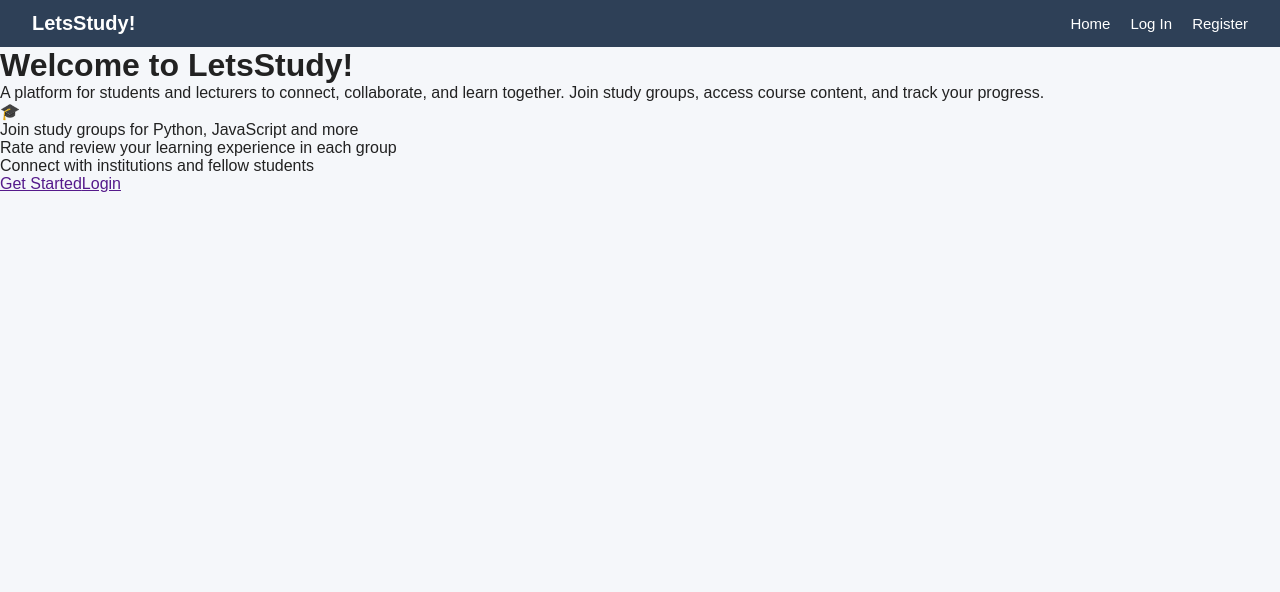
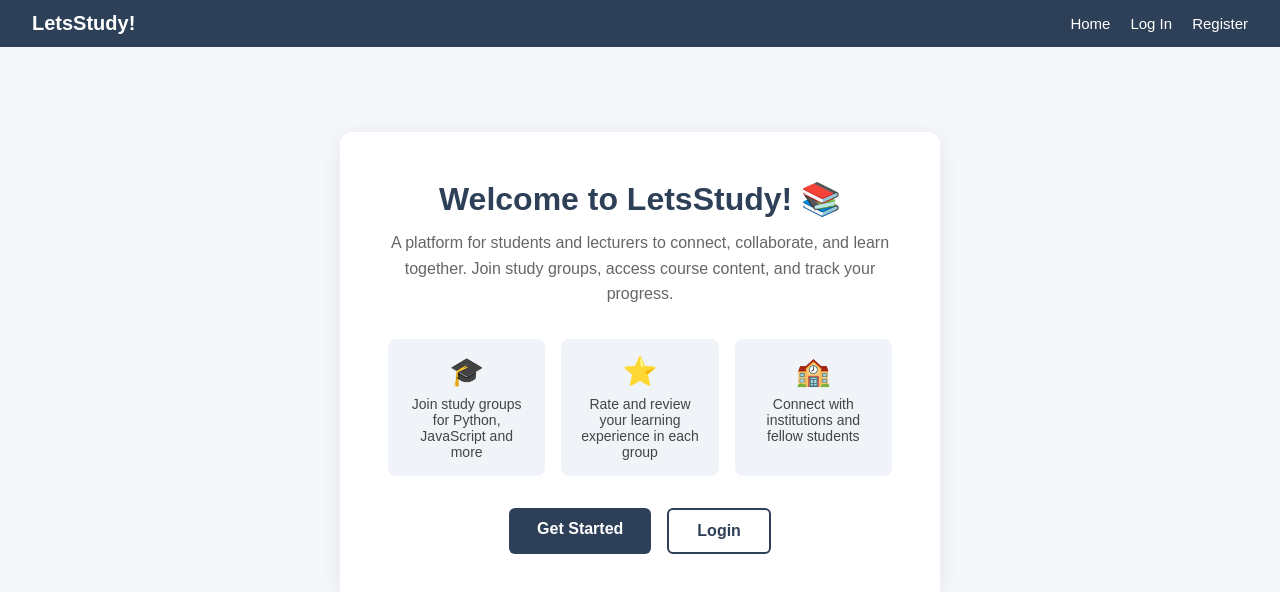
Before and after one commit to sjmanyarkiy/group-4-study-group-finder, a React (Create React App) app in the folder client/: page / in a window 1280 px wide. Shown: the top 592 px of the page. Built offline with nearby package versions, Linux system fonts and the light colour scheme; no server answers.

Commit message:
added css to home page

```diff
--- a/client/src/components/Home.js
+++ b/client/src/components/Home.js
@@ -3,48 +3,50 @@ import { Link } from 'react-router-dom'
 
 function Home( { user }) {
   return (
-    <div>
+    <div style={styles.container}>
       { user ? (
-        <div>
-          <h1>Welcome back, {user.name}</h1>
-          <p>
+        <div style={styles.card}>
+          <h1 style={styles.title}>Welcome back, {user.name}!</h1>
+          <p style={styles.subtitle}>
             You are logged in as a <strong>{ user.user_category}</strong>
           </p>
-          <p>
+          <p style={styles.description}>
             Browse and join study groups, access course content, and connect with
             fellow {user.user_category === "lecturer" ? "students" : "learners"}.
           </p>
-          <Link>
+          <Link to="/groups" style={styles.primaryButton}>
             Browse Study Groups →
           </Link>
         </div>
       ) : (
-        <div>
-          <h1>Welcome to LetsStudy! </h1>
-          <p>
+        <div style={styles.card}>
+          <h1 style={styles.title}>Welcome to LetsStudy! 📚</h1>
+          <p style={styles.description}>
             A platform for students and lecturers to connect, collaborate, and
             learn together. Join study groups, access course content, and track
             your progress.
           </p>
-          <div>
-            <div>
-              <span>🎓</span>
+          <div style={styles.features}>
+            <div style={styles.feature}>
+              <span style={styles.icon}>🎓</span>
               <p>Join study groups for Python, JavaScript and more</p>
             </div>
-            <div>
+            <div style={styles.feature}>
+              <span style={styles.icon}>⭐️</span>
               <p>Rate and review your learning experience in each group</p>
             </div>
-            <div>
+            <div style={styles.feature}>
+              <span style={styles.icon}>🏫</span>
               <p>Connect with institutions and fellow students</p>
             </div>
-            <div>
-              <Link>
+        </div>
+        <div style={styles.buttons}>
+              <Link to="/register" style={styles.primaryButton}>
                 Get Started
               </Link>
-              <Link>
+              <Link to="/login" style={styles.secondaryButton}>
                 Login
               </Link>
-            </div>
           </div>
         </div>
       )}
@@ -52,4 +54,85 @@ function Home( { user }) {
   )
 }
 
+const styles = {
+  container: {
+    display: "flex",
+    justifyContent: "center",
+    alignItems: "center",
+    minHeight: "80vh",
+    padding: "20px",
+    backgroundColor: "#f5f7fa",
+  },
+  card: {
+    backgroundColor: "white",
+    borderRadius: "12px",
+    padding: "48px",
+    maxWidth: "600px",
+    width: "100%",
+    boxShadow: "0 4px 20px rgba(0,0,0,0.08)",
+    textAlign: "center",
+  },
+  title: {
+    fontSize: "32px",
+    color: "#2E4057",
+    marginBottom: "12px",
+  },
+  subtitle: {
+    fontSize: "16px",
+    color: "#555",
+    marginBottom: "16px",
+  },
+  description: {
+    fontSize: "16px",
+    color: "#666",
+    lineHeight: "1.6",
+    marginBottom: "32px",
+  },
+  features: {
+    display: "flex",
+    justifyContent: "space-between",
+    gap: "16px",
+    marginBottom: "32px",
+  },
+  feature: {
+    flex: 1,
+    backgroundColor: "#f0f4f8",
+    borderRadius: "8px",
+    padding: "16px",
+    fontSize: "14px",
+    color: "#444",
+  },
+  icon: {
+    fontSize: "28px",
+    display: "block",
+    marginBottom: "8px",
+  },
+  buttons: {
+    display: "flex",
+    justifyContent: "center",
+    gap: "16px",
+  },
+  primaryButton: {
+    display: "inline-block",
+    padding: "12px 28px",
+    backgroundColor: "#2E4057",
+    color: "white",
+    borderRadius: "6px",
+    textDecoration: "none",
+    fontSize: "16px",
+    fontWeight: "bold",
+  },
+  secondaryButton: {
+    display: "inline-block",
+    padding: "12px 28px",
+    backgroundColor: "transparent",
+    color: "#2E4057",
+    border: "2px solid #2E4057",
+    borderRadius: "6px",
+    textDecoration: "none",
+    fontSize: "16px",
+    fontWeight: "bold",
+  },
+};
+
 export default Home
```
